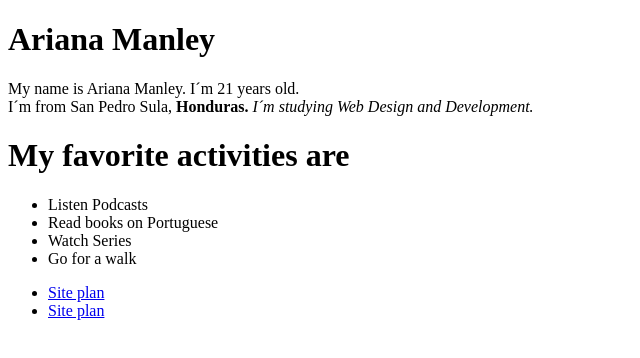
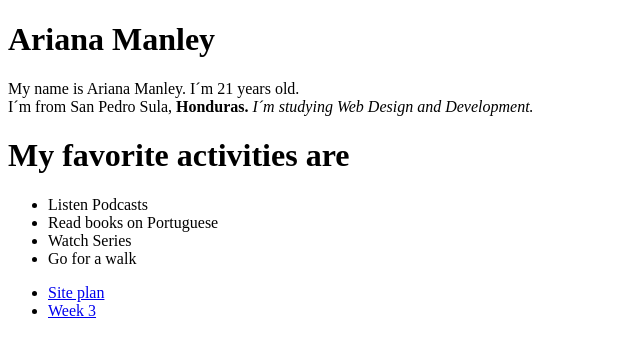
Before and after one commit to aemanley/wdd130, a plain HTML site: page index.html in a window 1280 px wide. Shown: the full height of the page, 0-640 px from the left. Drawn offline with Linux system fonts and the light colour scheme.

Commit message:
My home page

```diff
--- a/index.html
+++ b/index.html
@@ -23,7 +23,7 @@
     </ul>
     <ul>
        <li><a href="siteplan.html">Site plan</a></li>
-       <li><a href="week3/">Site plan</a></li>
+       <li><a href="week3/">Week 3</a></li>
     </ul>
 </body>
 
```
